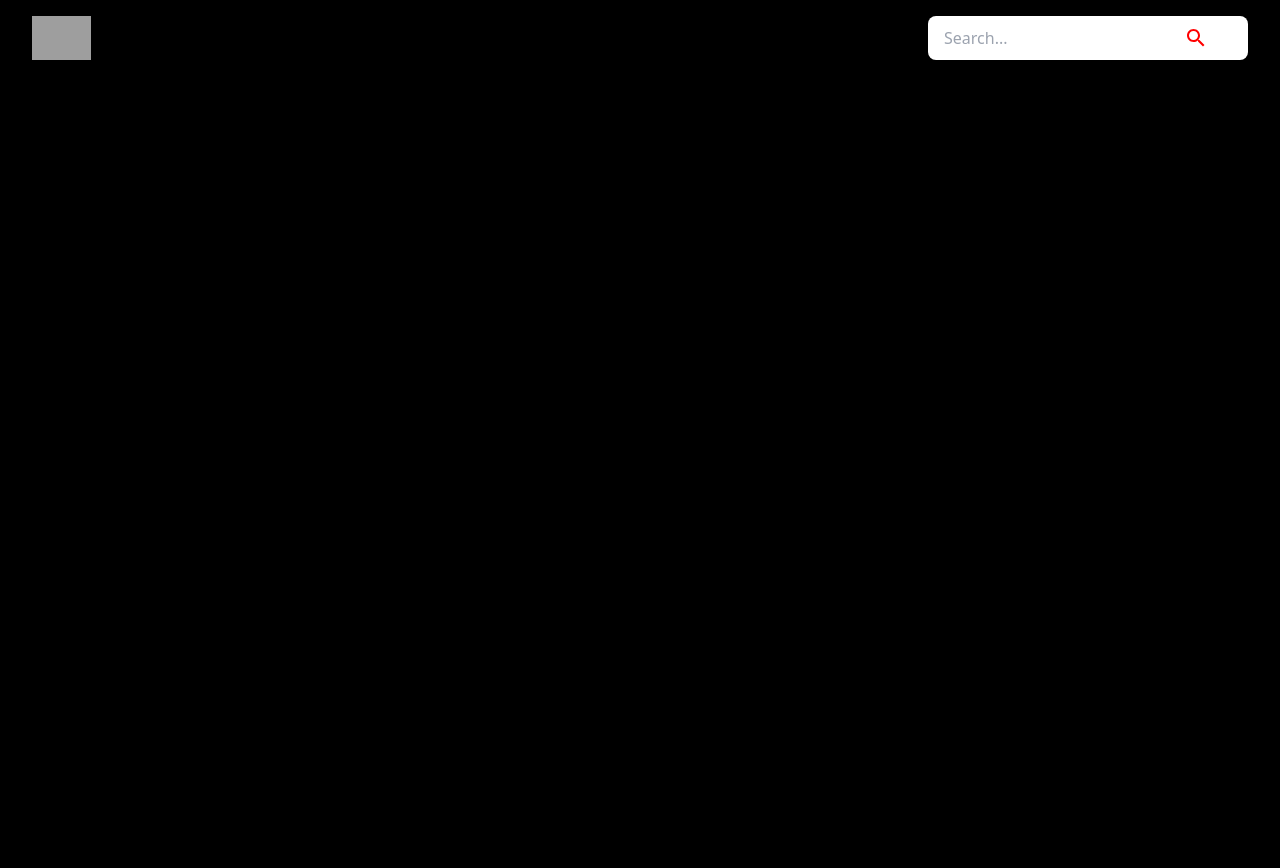
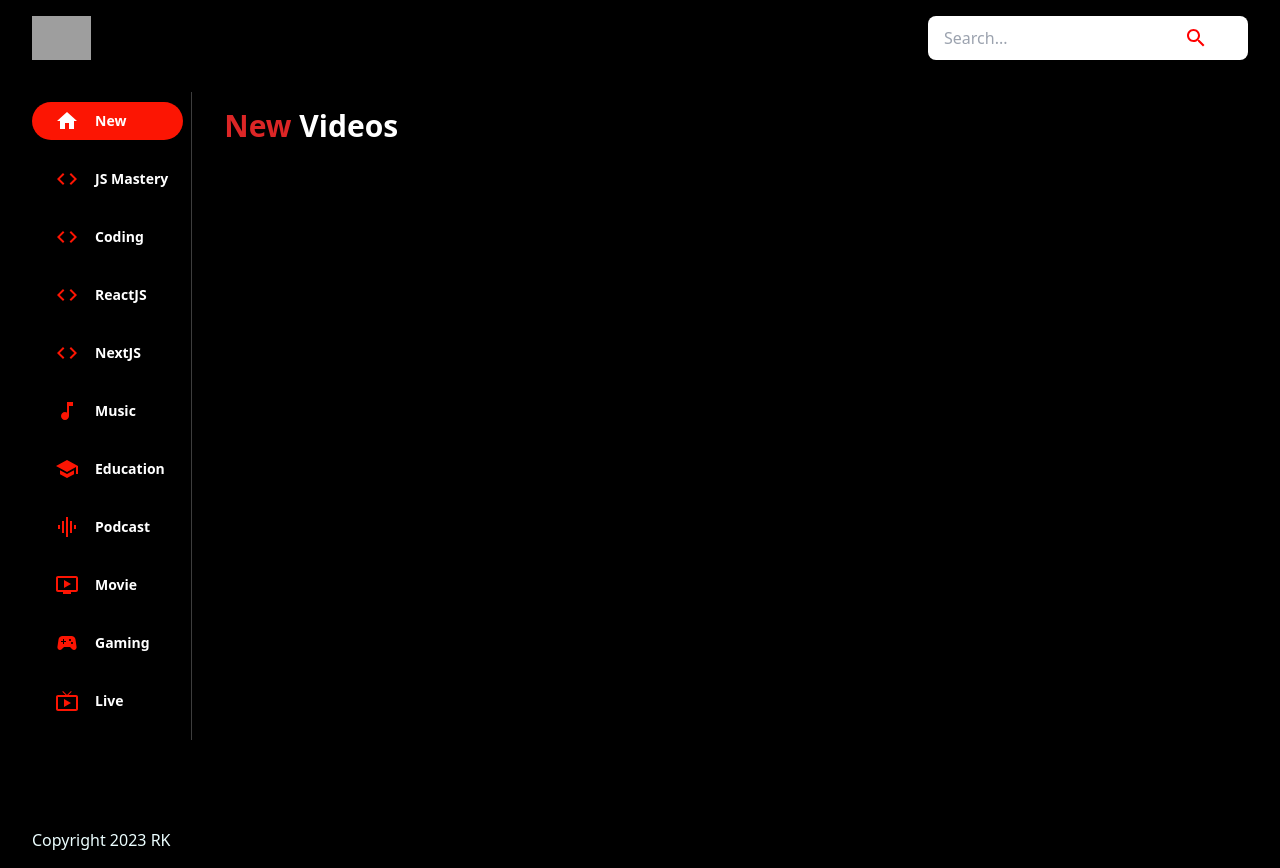
Before and after one commit to himxx/youApp, a React (Vite) app: page / in a window 1280 px wide. Before the commit the page ends 800 px from the top, so only its background shows below. Built offline with nearby package versions, Linux system fonts and the light colour scheme; grey boxes are pictures that could not be loaded.

Commit message:
created sidebar

```diff
--- a/src/App.jsx
+++ b/src/App.jsx
@@ -1,6 +1,6 @@
 import { BrowserRouter, Routes, Route } from "react-router-dom";
 import "./App.css";
-import { Feed, Navbar } from "./components";
+import { Feed, Footer, Navbar } from "./components";
 
 function App() {
   return (
@@ -9,6 +9,7 @@ function App() {
       <Routes>
         <Route exact path="/" element={<Feed />} />
       </Routes>
+      <Footer />
     </BrowserRouter>
   );
 }
--- a/src/components/Feed.jsx
+++ b/src/components/Feed.jsx
@@ -1,9 +1,17 @@
-import React from 'react'
+import React from "react";
+import Sidebar from "./Sidebar";
 
 const Feed = () => {
   return (
-    <div>Feed</div>
-  )
-}
+    <div className="my-container flex flex-col md:flex-row h-[92vh] ">
+      <Sidebar />
+      <div className="flex-[2]">
+        <h1 className="text-3xl my-container font-bold text-red-600">
+          New <span className="text-white">Videos</span>
+        </h1>
+      </div>
+    </div>
+  );
+};
 
-export default Feed
+export default Feed;
--- /dev/null
+++ b/src/components/Footer.jsx
@@ -0,0 +1,9 @@
+import React from 'react'
+
+const Footer = () => {
+  return (
+    <h3 className='text-cyan-50 my-container'>Copyright 2023 RK</h3>
+  )
+}
+
+export default Footer
--- a/src/components/Navbar.jsx
+++ b/src/components/Navbar.jsx
@@ -5,7 +5,7 @@ import { Link } from "react-router-dom";
 
 const Navbar = () => {
   return (
-    <div className="flex justify-between gap-2 sticky top-0 p-4 md:px-8">
+    <div className="flex justify-between gap-2 sticky top-0 my-container">
       <Link to={"/"}>
         <img src={logo} className="h-11" alt="logo" />
       </Link>
--- /dev/null
+++ b/src/components/Sidebar.jsx
@@ -0,0 +1,33 @@
+import React from "react";
+import { categories } from "../utils/constants";
+
+const Sidebar = () => {
+  const selectedCategory = "New";
+  return (
+    <>
+      <div className="md:border-r-[1px] pr-2 flex flex-row md:flex-col h-auto md:h-[92%] border-[#3d3d3d] overflow-auto ">
+        {categories.map((catetegory) => (
+          <button
+            style={{
+              background: catetegory.name === selectedCategory && "#FC1503",
+            }}
+            className="category-btn text-sm  w-[100%] hover:bg-[#FC1503]  space-x-2"
+          >
+            <span
+            className="min-w-[40px]"
+              style={{
+                color:
+                  catetegory.name === selectedCategory ? "white" : "#FC1503",
+              }}
+            >
+              {catetegory.icon}
+            </span>
+            <span>{catetegory.name}</span>
+          </button>
+        ))}
+      </div>
+    </>
+  );
+};
+
+export default Sidebar;
--- a/src/components/index.js
+++ b/src/components/index.js
@@ -1,3 +1,5 @@
 export { default as Navbar } from "./Navbar.jsx";
 export { default as Feed } from "./Feed.jsx";
 export { default as SearchBar } from "./SearchBar.jsx";
+export { default as Sideabar } from "./Sidebar.jsx";
+export { default as Footer } from "./Footer.jsx";
--- a/src/index.css
+++ b/src/index.css
@@ -11,3 +11,50 @@
 body {
   background-color: #000;
 }
+
+::-webkit-scrollbar {
+  width: 0px;
+  height: 5px;
+}
+
+::-webkit-scrollbar-thumb {
+  background-color: rgb(114, 113, 113);
+  border-radius: 10px;
+  height: 200px;
+}
+
+::-webkit-scrollbar-track {
+  background-color: transparent;
+}
+
+.category-btn{
+  font-weight: bold !important;
+  text-transform: capitalize;
+  display: flex;
+  align-items: center;
+  justify-content: start;
+  cursor:pointer;
+  background: transparent;
+  outline: none;
+  border: none;
+  color: white;
+  padding: 7px 15px;
+  margin: 10px 0px;
+  border-radius: 20px;
+  transition: all 0.3s ease;
+}
+.category-btn:hover {
+  background-color: #FC1503 !important;
+  color: white !important;
+}
+
+.category-btn:hover span{
+  color: white !important;
+}
+
+
+@layer components {
+  .my-container {
+    @apply p-4 md:px-8;
+  }
+}
--- a/src/utils/constants.js
+++ /dev/null
@@ -1 +0,0 @@
-export const logo = 'https://i.ibb.co/s9Qys2j/logo.png';
--- /dev/null
+++ b/src/utils/constants.jsx
@@ -0,0 +1,35 @@
+import MusicNoteIcon from '@mui/icons-material/MusicNote';
+import HomeIcon from '@mui/icons-material/Home';
+import CodeIcon from '@mui/icons-material/Code';
+import OndemandVideoIcon from '@mui/icons-material/OndemandVideo';
+import SportsEsportsIcon from '@mui/icons-material/SportsEsports';
+import LiveTvIcon from '@mui/icons-material/LiveTv';
+import SchoolIcon from '@mui/icons-material/School';
+import FaceRetouchingNaturalIcon from '@mui/icons-material/FaceRetouchingNatural';
+import CheckroomIcon from '@mui/icons-material/Checkroom';
+import GraphicEqIcon from '@mui/icons-material/GraphicEq';
+import TheaterComedyIcon from '@mui/icons-material/TheaterComedy';
+import FitnessCenterIcon from '@mui/icons-material/FitnessCenter';
+import DeveloperModeIcon from '@mui/icons-material/DeveloperMode';
+
+export const logo = 'https://i.ibb.co/s9Qys2j/logo.png';
+
+export const categories = [
+  { name: 'New', icon: <HomeIcon />, },
+  { name: 'JS Mastery', icon: <CodeIcon />, },
+  { name: 'Coding', icon: <CodeIcon />, },
+  { name: 'ReactJS', icon: <CodeIcon />, },
+  { name: 'NextJS', icon: <CodeIcon />, },
+  { name: 'Music', icon: <MusicNoteIcon /> },
+  { name: 'Education', icon: <SchoolIcon />, },
+  { name: 'Podcast', icon: <GraphicEqIcon />, },
+  { name: 'Movie', icon: <OndemandVideoIcon />, },
+  { name: 'Gaming', icon: <SportsEsportsIcon />, },
+  { name: 'Live', icon: <LiveTvIcon />, },
+  { name: 'Sport', icon: <FitnessCenterIcon />, },
+  { name: 'Fashion', icon: <CheckroomIcon />, },
+  { name: 'Beauty', icon: <FaceRetouchingNaturalIcon />, },
+  { name: 'Comedy', icon: <TheaterComedyIcon />, },
+  { name: 'Gym', icon: <FitnessCenterIcon />, },
+  { name: 'Crypto', icon: <DeveloperModeIcon />, },
+];
```
